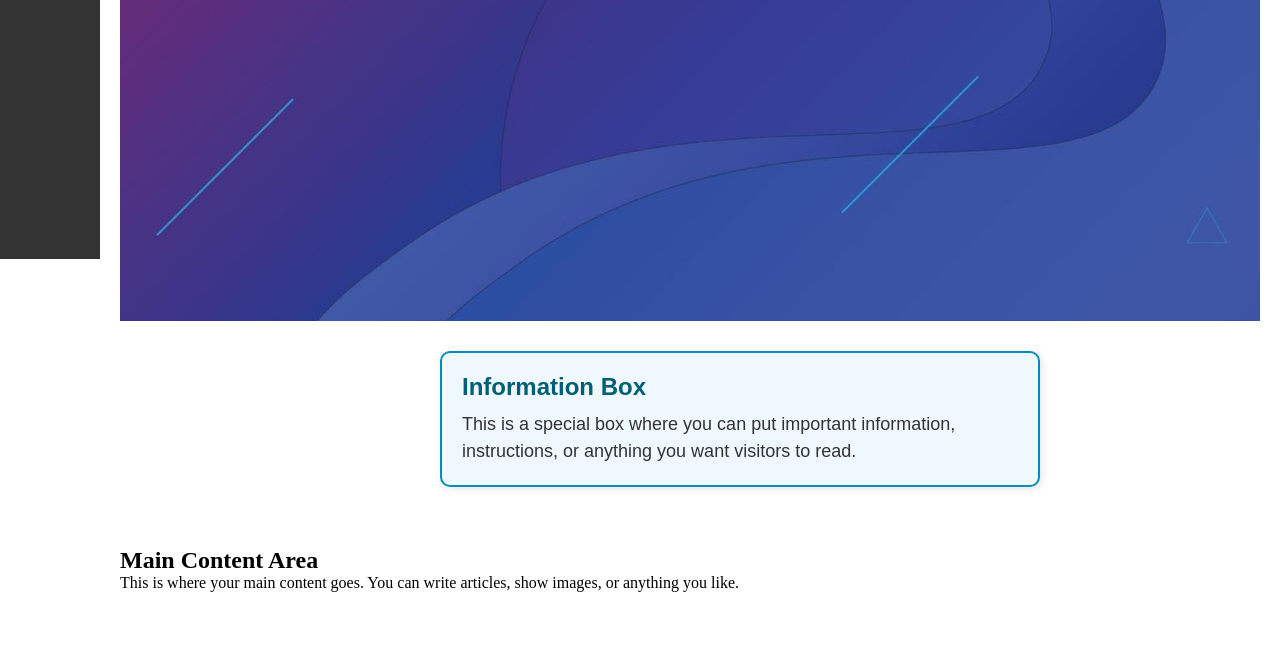
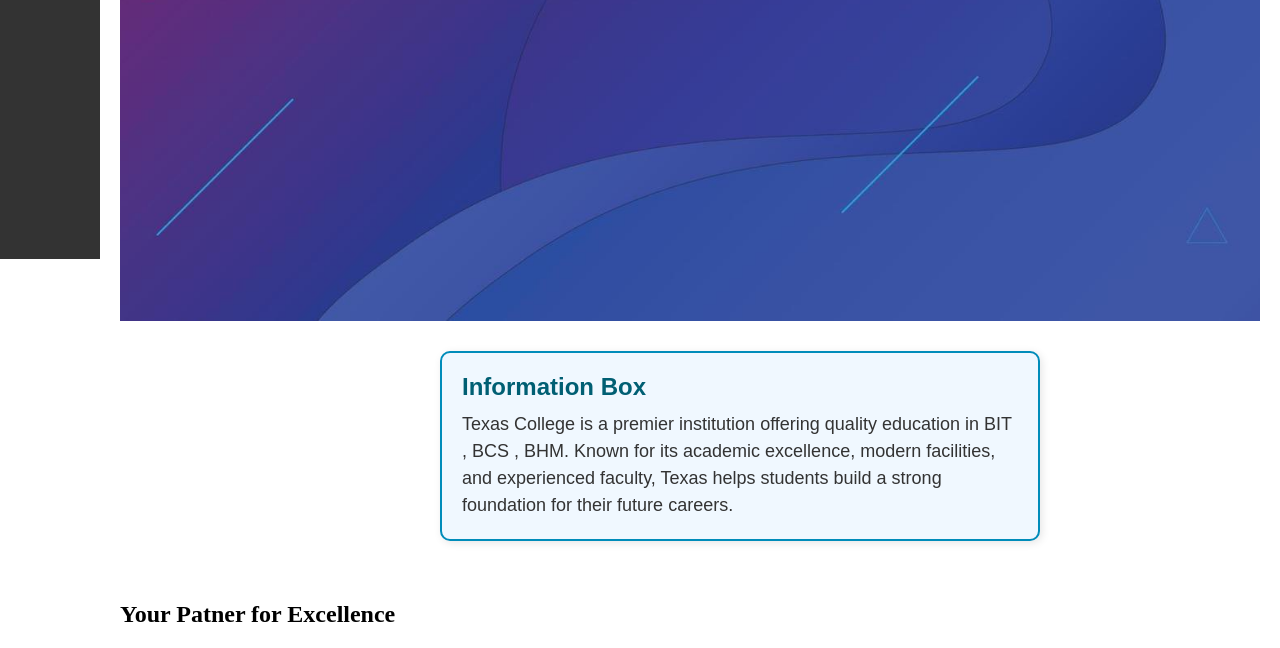
Before and after one commit to codewithpujan/IFA-project, a plain HTML site: page index.html in a window 1280 px wide. Shown: the part 541-1189 px from the top of the page. Before the commit the page ends 1153 px from the top, so only its background shows below. Drawn offline with Linux system fonts and the light colour scheme.

Commit message:
Update index.html

```diff
--- a/index.html
+++ b/index.html
@@ -37,14 +37,14 @@
    <section class="info-wrapper">
   <div class="info-box">
     <h2>Information Box</h2>
-    <p>This is a special box where you can put important information, instructions, or anything you want visitors to read.</p>
+    <p>Texas College is a premier institution offering quality education in BIT , BCS , BHM. Known for its academic excellence, modern facilities, and experienced faculty, Texas helps students build a strong foundation for their future careers.</p>
   </div>
 </section>
 
 
     <section class="content">
-      <h2>Main Content Area</h2>
-      <p>This is where your main content goes. You can write articles, show images, or anything you like.</p>
+      <h2>Your Patner for Excellence</h2>
+      <p></p>
     </section>
   </div>
 
```
